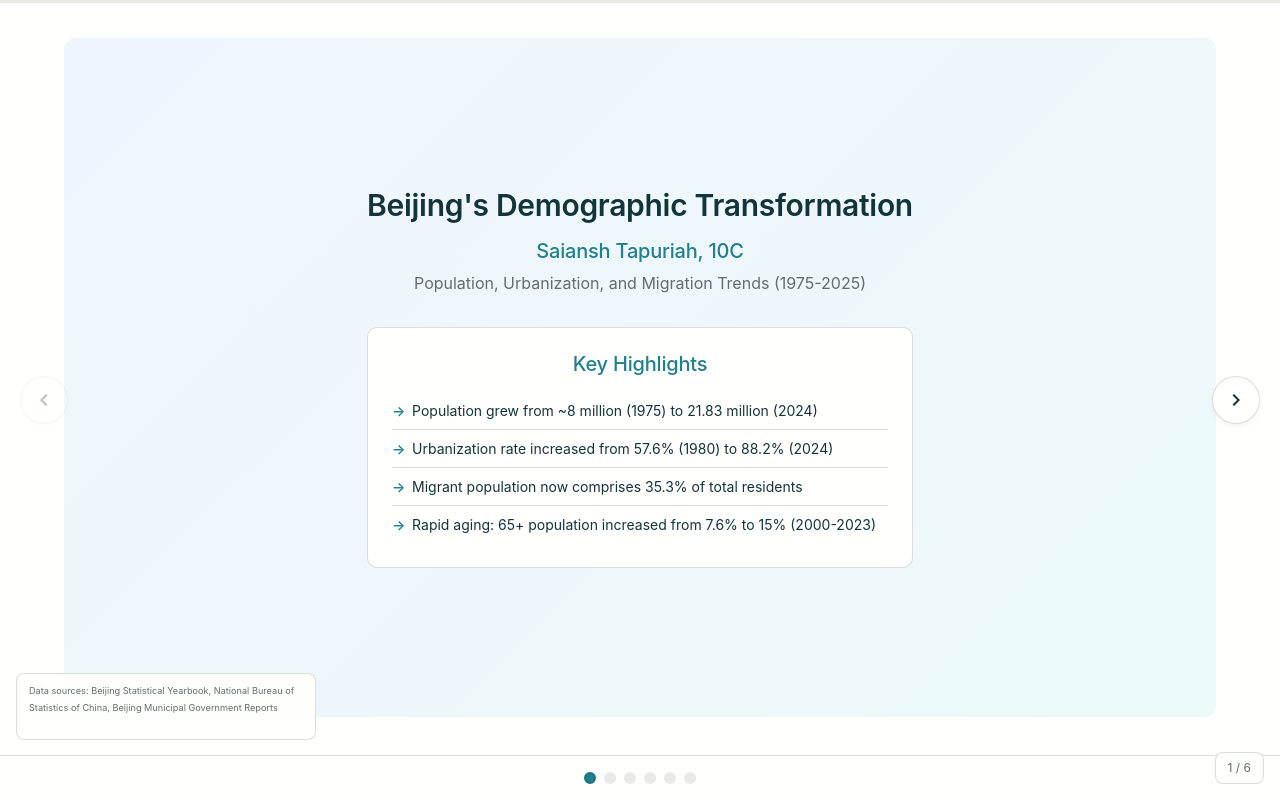
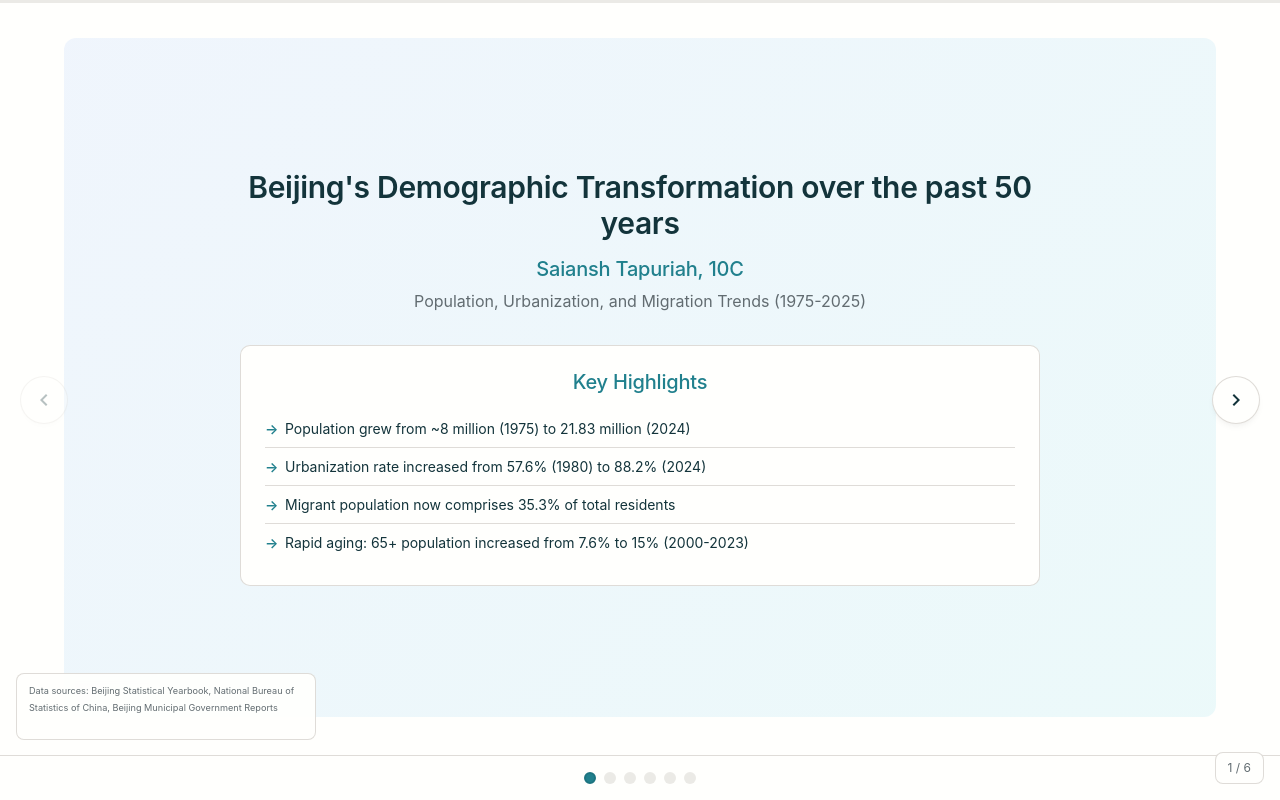
Before and after one commit to SaianshT/geo, a plain HTML site: page index.html in a window 1280 px wide. Drawn offline with Linux system fonts and the light colour scheme; a web font is replaced by a local one.

Commit message:
added year range

```diff
--- a/index.html
+++ b/index.html
@@ -28,7 +28,7 @@
             <div class="slide active" data-slide="1">
                 <div class="slide-content title-slide">
                     <div class="title-content">
-                        <h1 class="main-title">Beijing's Demographic Transformation</h1>
+                        <h1 class="main-title">Beijing's Demographic Transformation over the past 50 years</h1>
                         <h2 class="subtitle">Saiansh Tapuriah, 10C</h2>
                         <p class="subtitle-detail">Population, Urbanization, and Migration Trends (1975-2025)</p>
 
```
